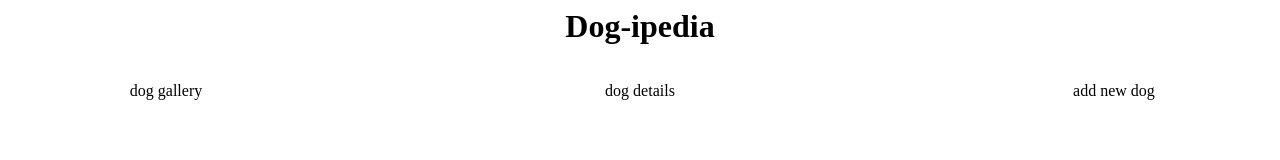
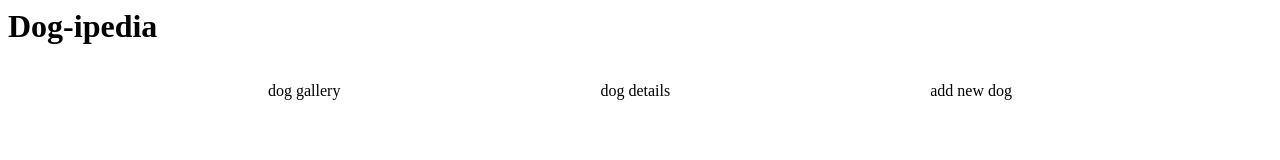
Before and after one commit to dastinnette/dog-ipedia, a plain HTML site: page index.html in a window 1280 px wide. Drawn offline with Linux system fonts and the light colour scheme; no server answers.

Commit message:
complete framework

```diff
--- a/index.html
+++ b/index.html
@@ -6,14 +6,15 @@
     </head>
     <body>
         <h1>Dog-ipedia</h1>
-        <div class="row">
-            <div class="dog-gallery column left">
+        <div id="dog-container">
+            <div class="dog-gallery img" id="dog-gallery">
                 <p>dog gallery</p>
+
             </div>
-            <div class="dog-details column middle">
+            <div class="dog-details" id="dog-details">
                 <p>dog details</p>
             </div>
-            <div class="new-dog column right">
+            <div class="new-dog" id="submit">
                 <p>add new dog</p>
             </div>
         </div>
--- a/index.js
+++ b/index.js
@@ -9,10 +9,11 @@ fetch(baseURL)
     })
 
 function renderDog(dogObj) {
-    const p = document.createElement('p')
-    p.innerText = dogObj.name
-
-    gallery.append(p)
-
+    // const p = document.createElement('p')
+    // p.innerText = dogObj.name
+    const img = document.createElement('img')
+    img.src = dogObj.image
+    img.alt = dogObj.name
+    gallery.append(img)
     console.log(dogObj)
 }
--- a/styles.css
+++ b/styles.css
@@ -1,26 +1,18 @@
-body {
-    text-align : center;
+#dog-container {
+    display : flex;
+    justify-content : space-evenly;
 }
 
-.column {
-    float: left;
-
+#dog-gallery {
+    display : flex;
+    flex-direction: column;
+    max-width : 20%;
 }
-
-.left {
-    width: 25%;
+#dog-details {
+    text-align : center;
+    max-width : 50%
 }
-
-.middle {
-    width: 50%;
+#submit {
+    text-align : right;
+    max-width : 30%;
 }
-
-.right {
-    width: 25%;
-}
-
-.row:after {
-    content: "";
-    display: table;
-    clear: both;
-}
```
Also changed, not shown: db.json (+24 -0 lines).
